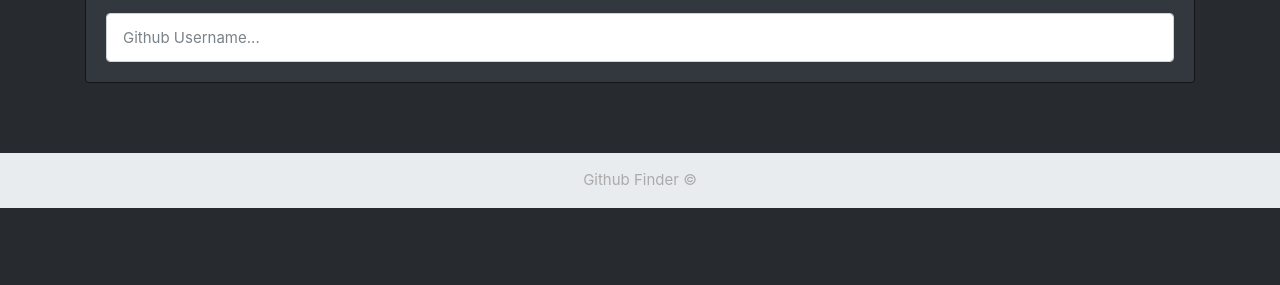
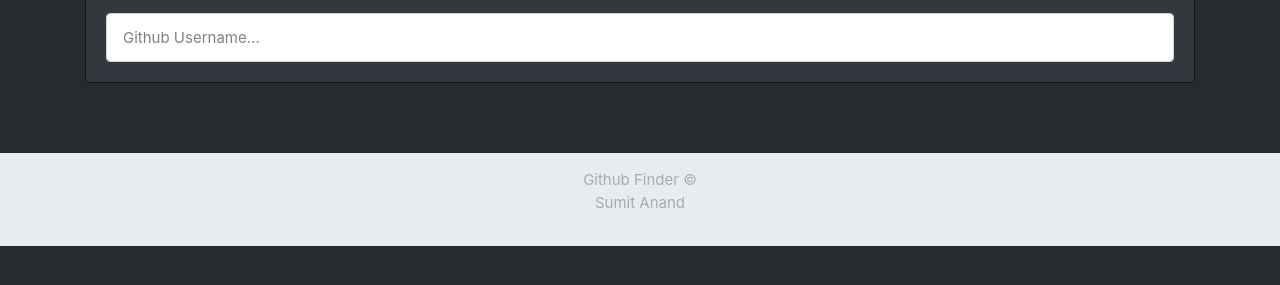
Before and after one commit to Sumit4399/GithubFinder, a plain HTML site: page index.html in a window 1280 px wide. Shown: the part 175-460 px from the top of the page. Drawn offline with nearby package versions, Linux system fonts and the light colour scheme.

Commit message:
Update index.html

```diff
--- a/index.html
+++ b/index.html
@@ -26,6 +26,7 @@
 
    <footer class="mt-5 p-3 text-center bg-light">
        Github Finder &copy;
+       <p>Sumit Anand</p>
    </footer>
 
 
```
